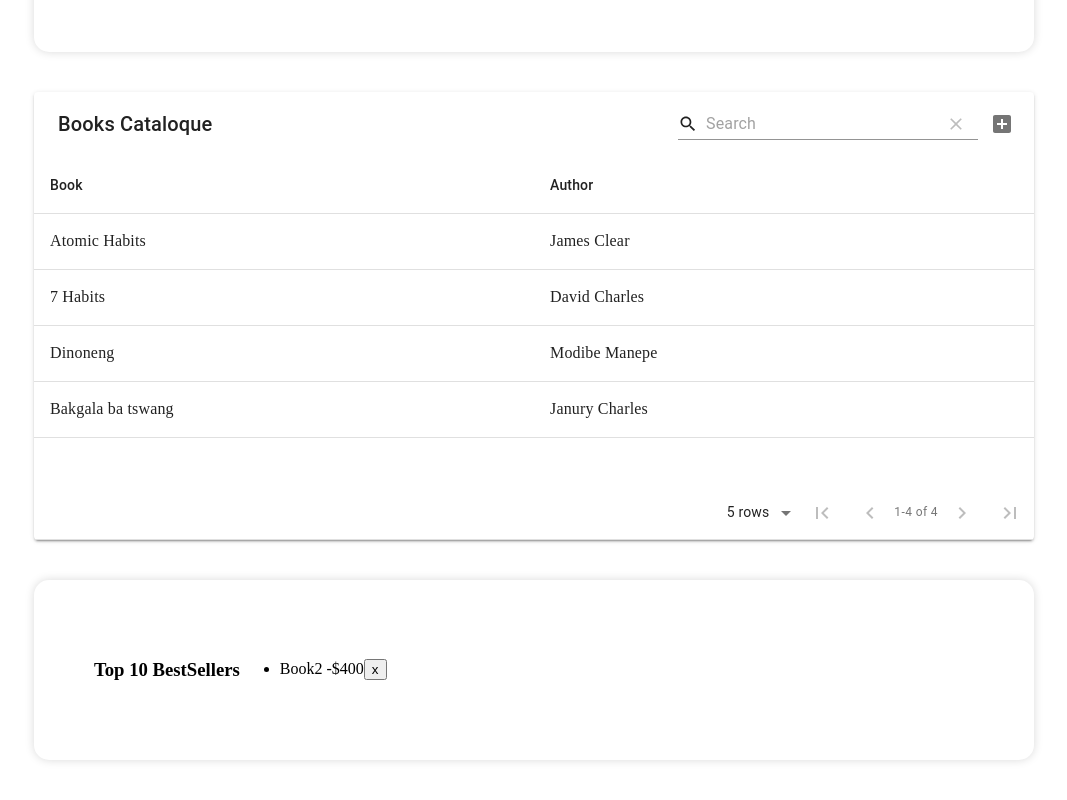
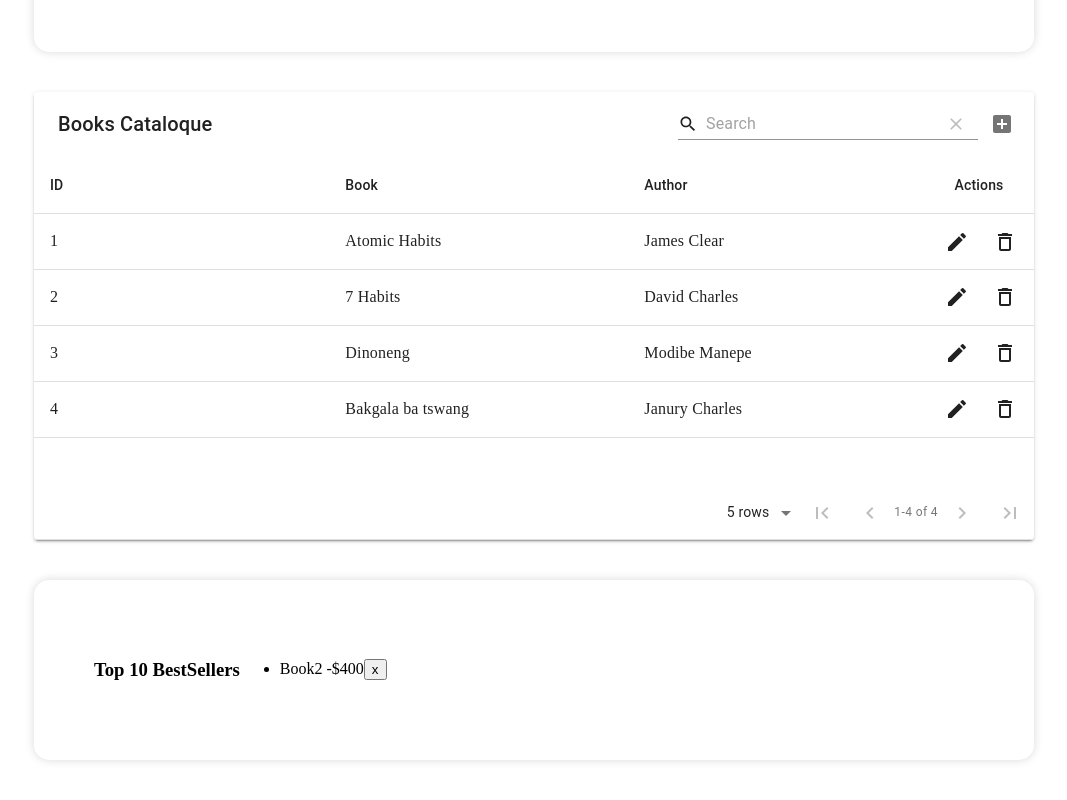
Before and after one commit to KingSila/book-tracker-react, a React (Create React App) app: page / in a window 1280 px wide. Shown: the part 929-1729 px from the top of the page, without its empty margins (106-1173 px from the left). Built offline with nearby package versions, Linux system fonts and the light colour scheme.

Commit message:
material table CRUD changes

```diff
--- a/src/components/BookList.js
+++ b/src/components/BookList.js
@@ -1,4 +1,5 @@
-import { React, forwardRef, useState } from "react";
+import React, { forwardRef, useState } from "react";
+
 //import { BookListSyled } from "./styles/BookList.styled";
 import MaterialTable from "material-table";
 import AddBox from "@material-ui/icons/AddBox";
@@ -18,15 +19,20 @@ import Search from "@material-ui/icons/Search";
 import ViewColumn from "@material-ui/icons/ViewColumn";
 
 const fixedList = [
-  { book: "Atomic Habits", author: "James Clear" },
-  { book: "7 Habits ", author: "David Charles" },
-  { book: "Dinoneng", author: "Modibe Manepe" },
-  { book: "Bakgala ba tswang", author: "Janury Charles" },
+  { id: 1, book: "Atomic Habits", author: "James Clear" },
+  { id: 2, book: "7 Habits ", author: "David Charles" },
+  { id: 3, book: "Dinoneng", author: "Modibe Manepe" },
+  { id: 4, book: "Bakgala ba tswang", author: "Janury Charles" },
 ];
 
 export const BookList = () => {
   const [data, setData] = useState(fixedList);
   const columns = [
+    {
+      title: "ID",
+      field: "id",
+      editable: false,
+    },
     {
       title: "Book",
       field: "book",
@@ -74,12 +80,39 @@ export const BookList = () => {
       editable={{
         onRowAdd: (newRow) =>
           new Promise((resolve, reject) => {
-            console.log(newRow);
-            const updatedRows = [...data, newRow];
-            setData(updatedRows);
-            resolve();
-            console.log(newRow);
+            const updatedRows = [
+              ...data,
+              { id: Math.floor(Math.random() * 100), ...newRow },
+            ];
+            setTimeout(() => {
+              setData(updatedRows);
+              resolve();
+            }, 2000);
           }),
+        onRowDelete: (selectedRow) =>
+          new Promise((resolve, reject) => {
+            const index = selectedRow.tableData.id;
+            const updatedRows = [...data];
+            updatedRows.splice(index, 1);
+            setTimeout(() => {
+              setData(updatedRows);
+              resolve();
+            }, 2000);
+          }),
+        onRowUpdate: (updatedRow, oldRow) =>
+          new Promise((resolve, reject) => {
+            const index = oldRow.tableData.id;
+            const updatedRows = [...data];
+            updatedRows[index] = updatedRow;
+            setTimeout(() => {
+              setData(updatedRows);
+              resolve();
+            }, 2000);
+          }),
+      }}
+      options={{
+        actionsColumnIndex: -1,
+        addRowPosition: "first",
       }}
     />
   );
--- a/src/components/BookTopSellers.js
+++ b/src/components/BookTopSellers.js
@@ -8,7 +8,7 @@ export const BookTopSellers = () => {
       <ul className="list">
         <li>
           Book2 <span>-$400</span>
-          <button class="delete-btn">x</button>
+          <button className="delete-btn">x</button>
         </li>
       </ul>
     </BookTopSellersStyled>
```
